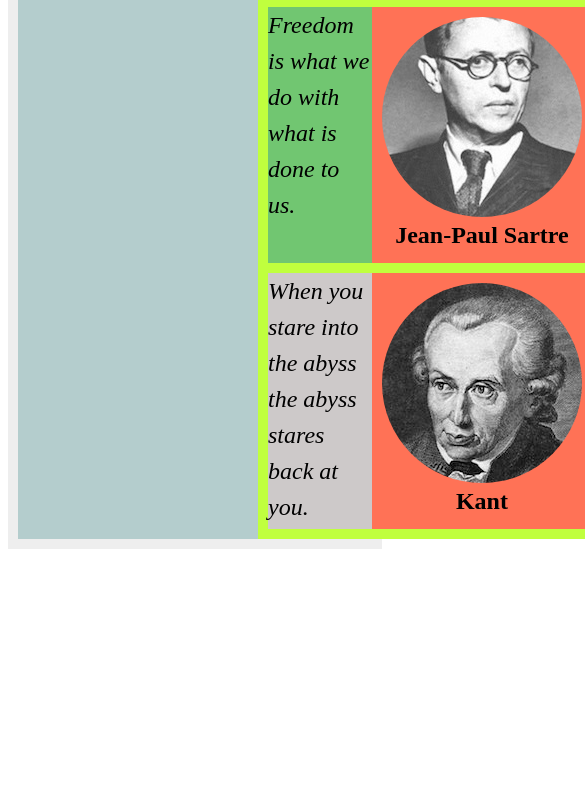
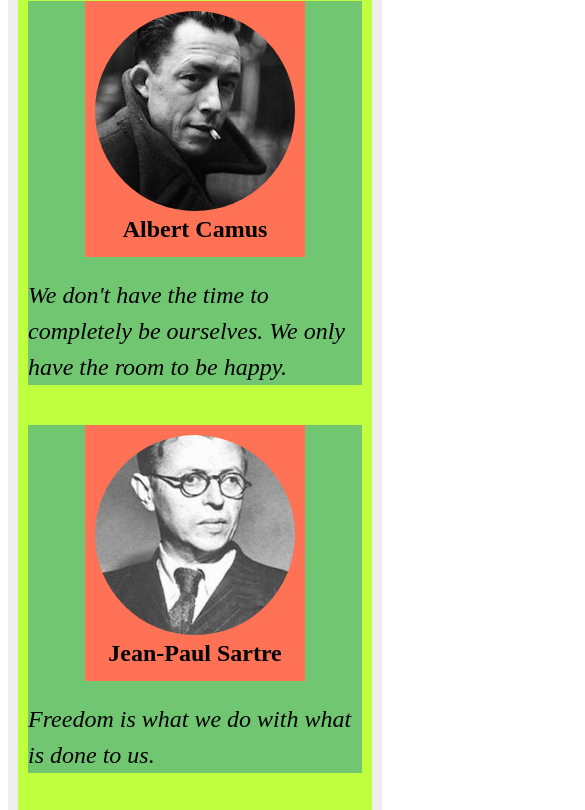
Before and after one commit to asaenka/frontend_lessons, a plain HTML site: page 3_philosophers/index.html in a window 390 px wide. Shown: the part 612-1422 px from the top of the page, 585 px wide, since content can reach past the window. Before the commit the page ends 1169 px from the top, so only its background shows below. Drawn offline with Linux system fonts and the light colour scheme; files that its build step writes are made by us from their sources.

Commit message:
implemented the responsive markup

```diff
--- a/3_philosophers/style.css
+++ b/3_philosophers/style.css
@@ -88,3 +88,34 @@
 .quote-list__item + .quote-list__item {
   margin-top: 10px;
 }
+
+@media screen and (max-width: 800px) {
+  .list-quote {
+    flex-direction: column;
+    align-items:center;
+  }
+
+  .quote-list__item + .quote-list__item {
+    margin-top: 40px;
+  }
+
+  .list-quote__text {
+    margin-top:20px;
+    order: 2;
+  }
+}
+
+@media screen and (max-width: 575px) {
+  .quotes-page__body {
+    flex-direction: column;
+    align-items:center;
+  }
+
+  .quotes-page__content{
+    margin-top: 40px;
+  }
+
+  .quotes-page__body {
+    margin-top: 40px;
+  }
+}
```
Also changed, not shown: 3_philosophers/index.html (line endings or trailing spaces).
